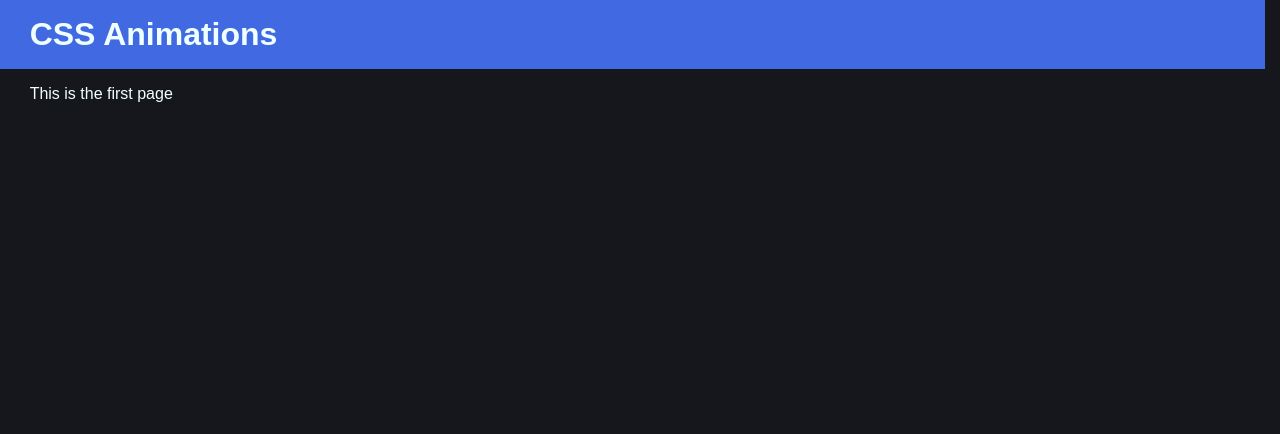
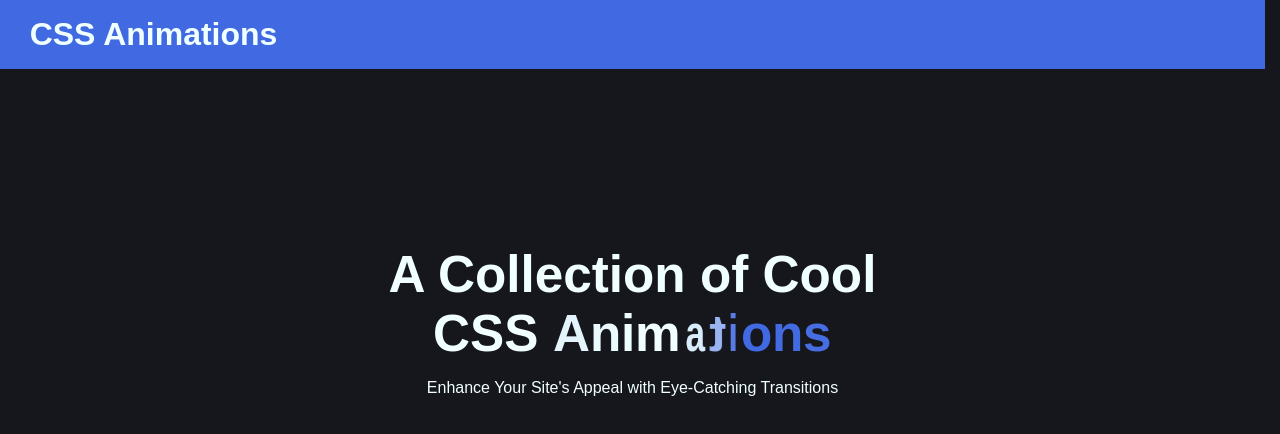
Before and after one commit to AbhinavTuladhar/css-animations-collection, a Nuxt app: page / in a window 1280 px wide. Shown: the top 434 px of the page. Built offline with nearby package versions, Linux system fonts and the light colour scheme; a web font is replaced by a local one.

Commit message:
feat: make, style, animate hero banner

```diff
--- a/app.vue
+++ b/app.vue
@@ -1,7 +1,7 @@
 <template>
   <div class="spacing">
     <Header />
-    <main class="content-grid">
+    <main class="content-grid main-content">
       <NuxtPage />
     </main>
   </div>
--- /dev/null
+++ b/components/hero-banner/index.vue
@@ -0,0 +1,59 @@
+<template>
+  <div class="hero-banner">
+    <h1 class="title">
+      <span> A Collection of Cool CSS </span>
+      <span>A</span>
+      <span>n</span>
+      <span>i</span>
+      <span>m</span>
+      <span>a</span>
+      <span>t</span>
+      <span>i</span>
+      <span>o</span>
+      <span>n</span>
+      <span>s</span>
+    </h1>
+    <div>Enhance Your Site's Appeal with Eye-Catching Transitions</div>
+  </div>
+</template>
+
+<script setup lang="ts"></script>
+
+<style scoped lang="scss">
+.hero-banner {
+  display: grid;
+  place-items: center;
+  gap: 1rem;
+  margin-top: -5rem;
+  padding-top: 15rem;
+}
+
+.title {
+  font-size: clamp(1.5rem, 0.833rem + 2.963vw, 3.5rem);
+  max-width: 600px;
+  text-align: center;
+}
+
+// Select all spans of the h1 tag except the first one
+.title span:not(:first-child) {
+  display: inline-flex;
+  animation: rotating-text 4s ease-in-out infinite both;
+}
+
+@for $index from 2 through 11 {
+  .title span:nth-child(#{$index}) {
+    animation-delay: 0.2s * ($index);
+  }
+}
+
+@keyframes rotating-text {
+  0%,
+  80% {
+    transform: rotateY(360deg);
+  }
+
+  80% {
+    color: royalblue;
+  }
+}
+</style>
--- a/pages/index.vue
+++ b/pages/index.vue
@@ -1,5 +1,5 @@
 <template>
-  <div class="content page">
-    <p>This is the first page</p>
+  <div class="landing-page">
+    <HeroBanner />
   </div>
 </template>
```
